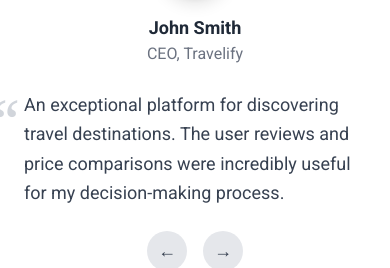
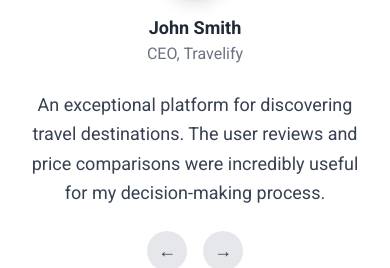
Before and after one commit to MohammadhuAkeel58/IndoTravi, a React (Vite) app: page / in a window 390 px wide. Shown: the part 5412-5680 px from the top of the page. Built offline with nearby package versions, Linux system fonts and the light colour scheme; a web font is replaced by a local one.

Commit message:
comments add to center

```diff
--- a/src/Components/Comment/Comment.jsx
+++ b/src/Components/Comment/Comment.jsx
@@ -52,9 +52,9 @@ const Comment = () => {
           </div>
         </div>
 
-        <div className="lg:w-3/4 w-full">
-          <p className="text-gray-700 text-lg leading-relaxed relative">
-            <span className="absolute -left-8 text-6xl text-gray-300 font-serif">
+        <div className="lg:w-3/4 w-full flex items-center justify-center">
+          <p className="text-gray-700 text-lg leading-relaxed relative text-center">
+            <span className="absolute -left-8 text-6xl text-gray-300 font-serif hidden lg:block">
               “
             </span>
             {comments[currentIndex].text}
```
